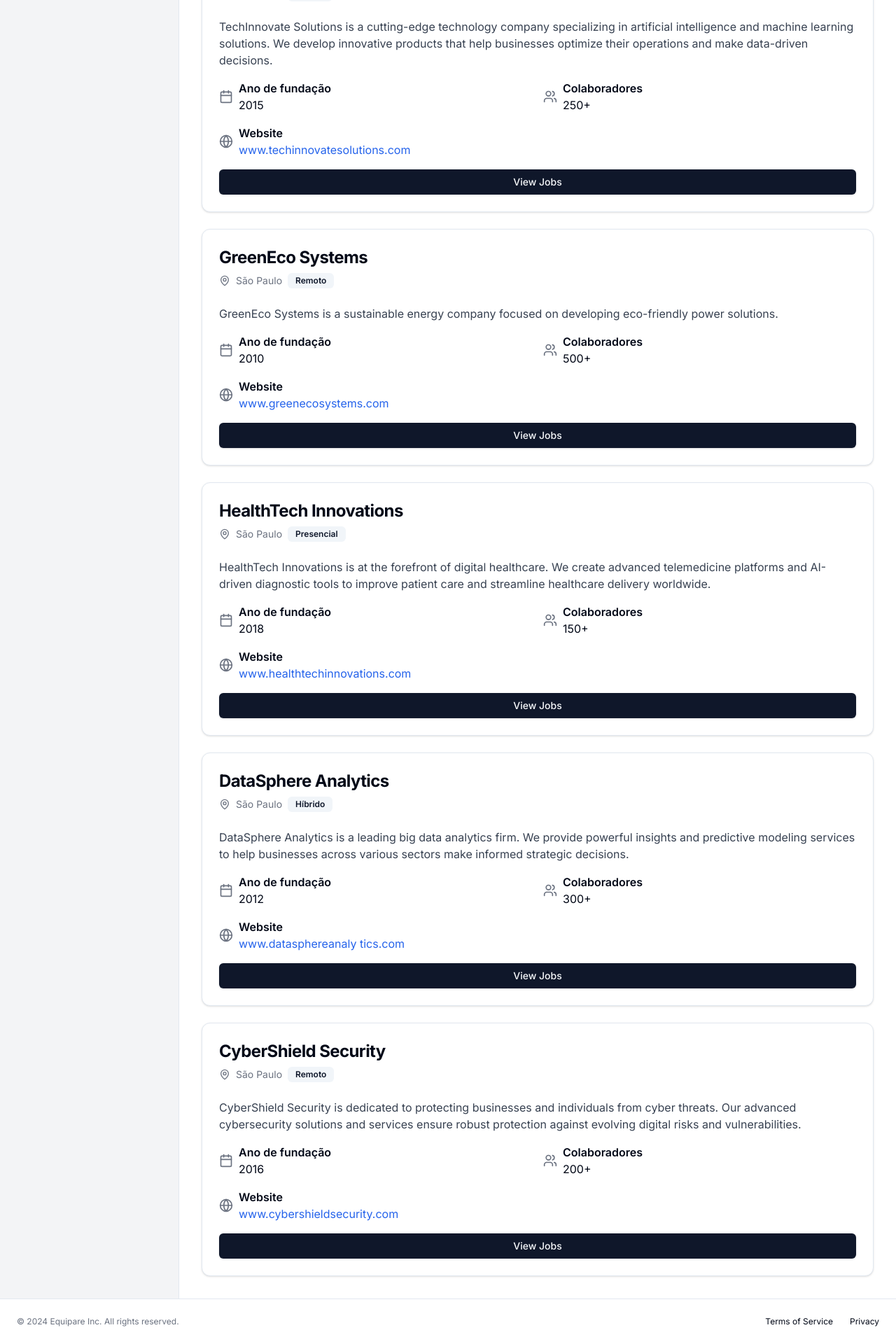
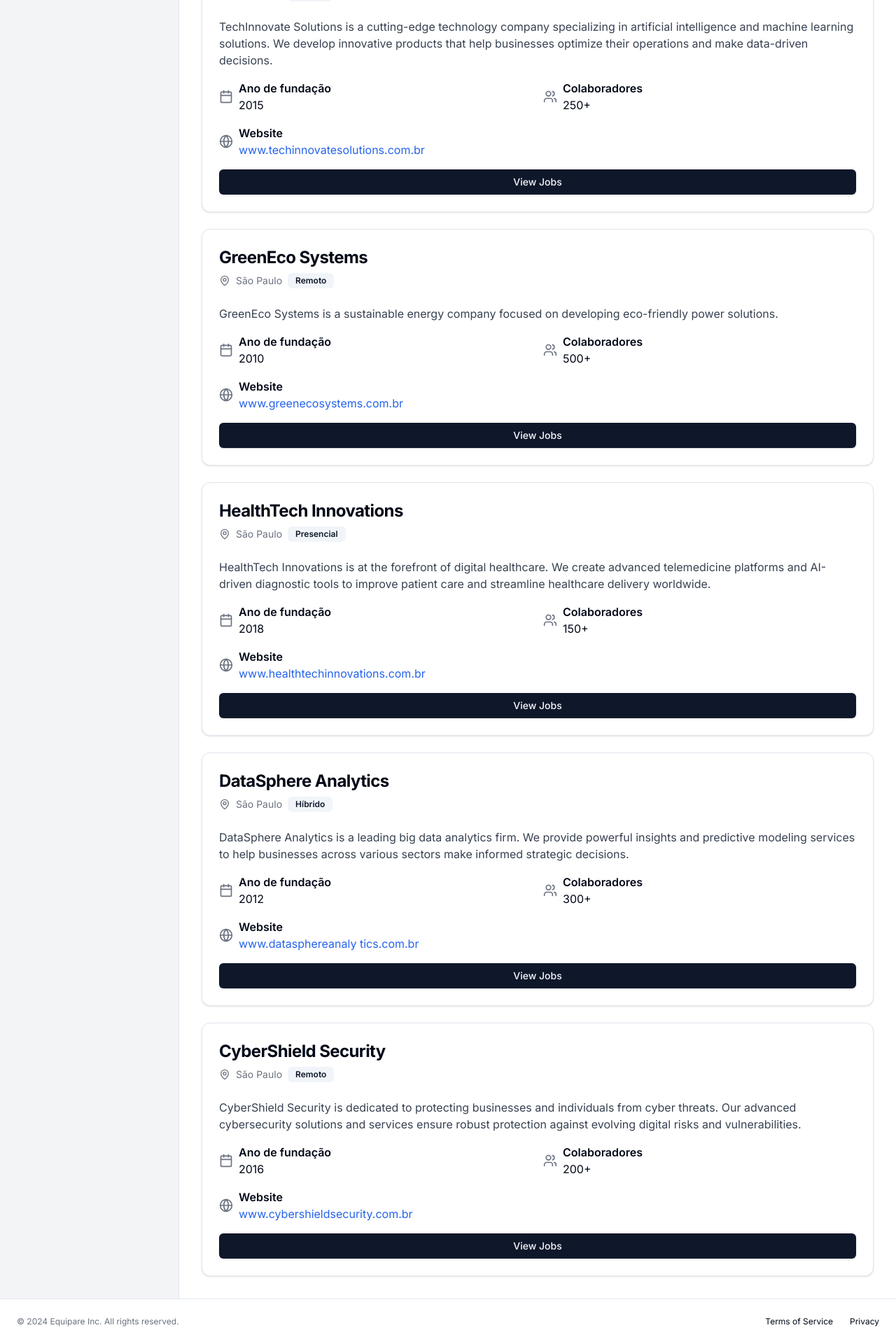
Before and after one commit to nathsouzadev/equipare, a Next.js app: page /dashboard/companys in a window 1280 px wide. Shown: the part 255-2175 px from the top of the page at 70% size. Built offline with nearby package versions, Linux system fonts and the light colour scheme.

Commit message:
[chore]company sites

```diff
--- a/src/app/(client)/dashboard/companys/page.tsx
+++ b/src/app/(client)/dashboard/companys/page.tsx
@@ -19,7 +19,7 @@ const companiesInfo = [
     jobModel: 'Híbrido',
     founded: '2015',
     employees: '250+',
-    website: 'www.techinnovatesolutions.com',
+    website: 'www.techinnovatesolutions.com.br',
   },
   {
     id: 2,
@@ -30,7 +30,7 @@ const companiesInfo = [
     jobModel: 'Remoto',
     founded: '2010',
     employees: '500+',
-    website: 'www.greenecosystems.com',
+    website: 'www.greenecosystems.com.br',
   },
   {
     id: 3,
@@ -41,7 +41,7 @@ const companiesInfo = [
     jobModel: 'Presencial',
     founded: '2018',
     employees: '150+',
-    website: 'www.healthtechinnovations.com',
+    website: 'www.healthtechinnovations.com.br',
   },
   {
     id: 4,
@@ -52,7 +52,7 @@ const companiesInfo = [
     jobModel: 'Híbrido',
     founded: '2012',
     employees: '300+',
-    website: 'www.datasphereanaly tics.com',
+    website: 'www.datasphereanaly tics.com.br',
   },
   {
     id: 5,
@@ -63,7 +63,7 @@ const companiesInfo = [
     jobModel: 'Remoto',
     founded: '2016',
     employees: '200+',
-    website: 'www.cybershieldsecurity.com',
+    website: 'www.cybershieldsecurity.com.br',
   },
 ];
 
```
